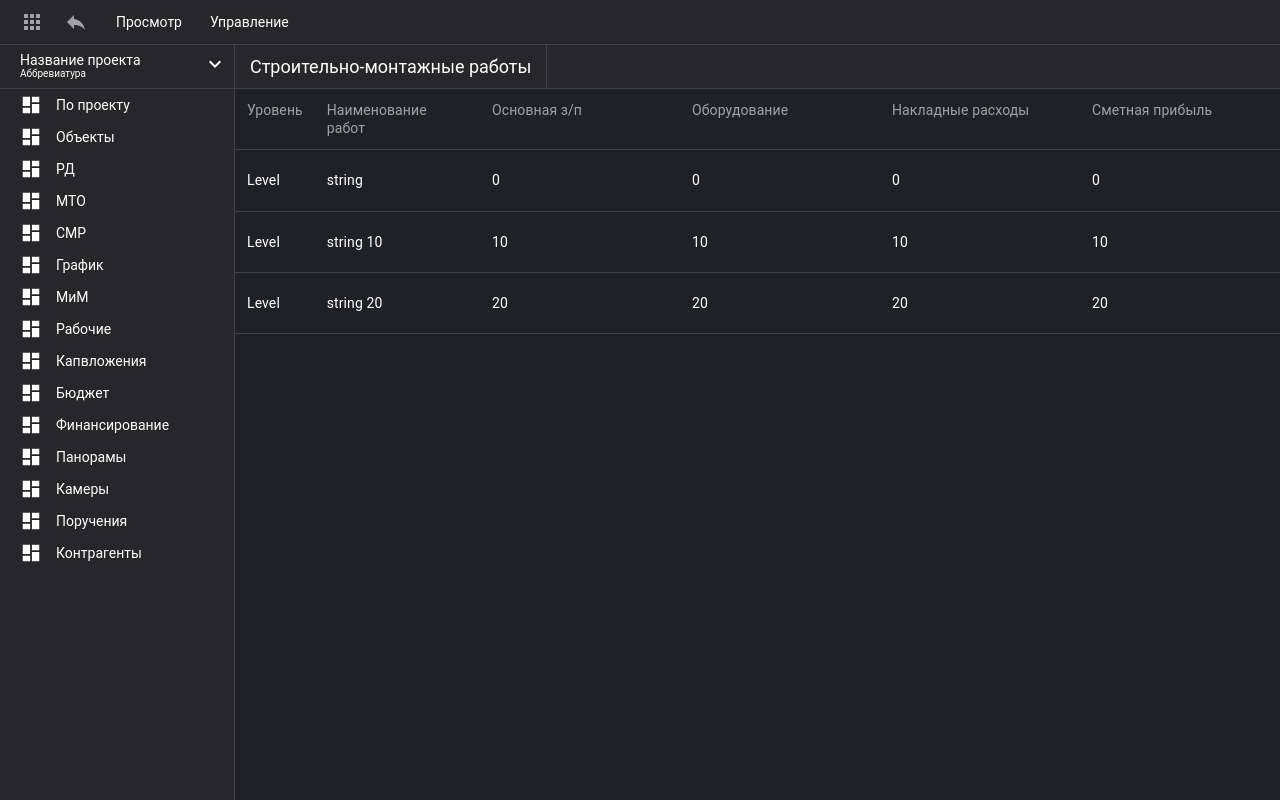
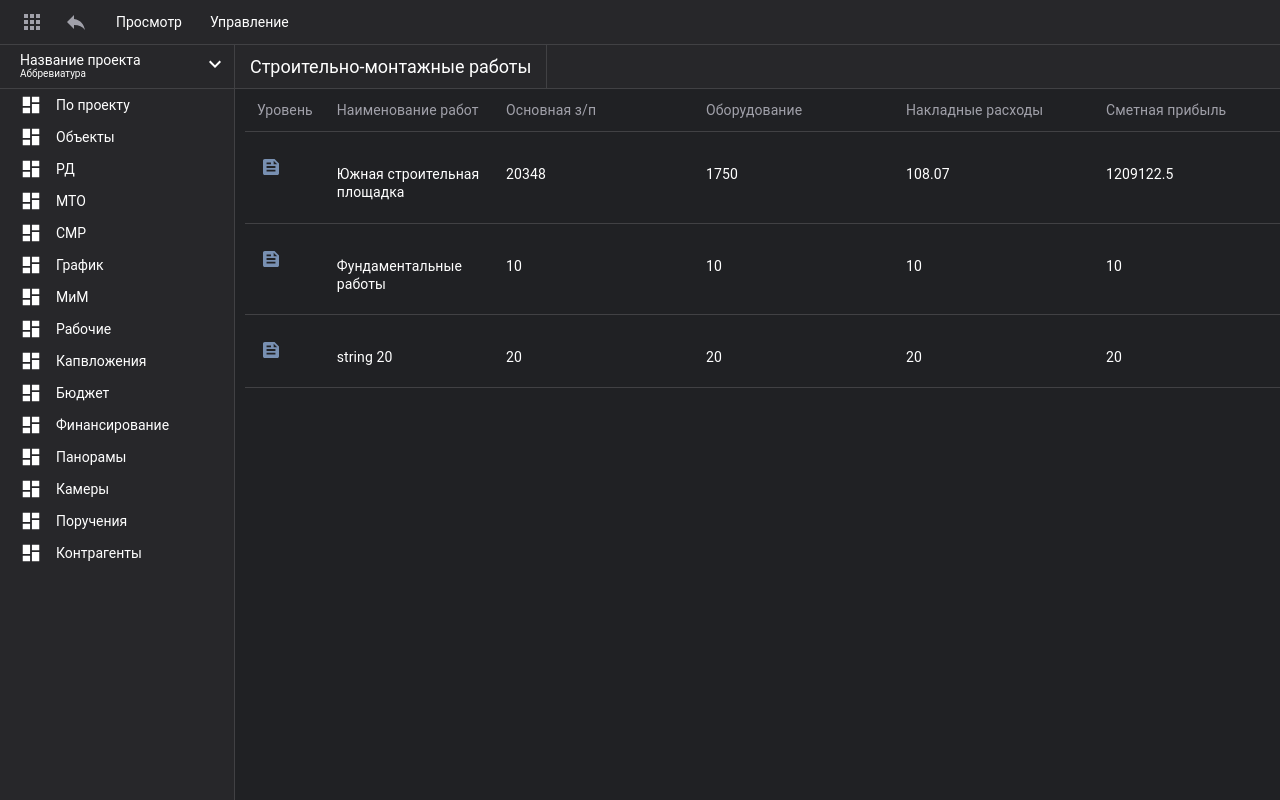
Before and after one commit to RimidalU/table_of_construction_and_erection_work, a React (Vite) app: page / in a window 1280 px wide. Built offline with nearby package versions, Linux system fonts and the light colour scheme.

Commit message:
feat: add row  button set

```diff
--- a/src/app.sass
+++ b/src/app.sass
@@ -7,6 +7,7 @@
 @import './components/ProjectDocType/_projectDocType'
 @import './components/ProjectSelector/_projectSelector'
 @import './components/SmrTable/_smrTable'
+@import './components/LevelButtonsSet /_levelButtonsSet '
 
 #root
   margin: 0 auto
--- /dev/null
+++ b/src/components/LevelButtonsSet /LevelButtonsSet .tsx
@@ -0,0 +1,19 @@
+import React, { useState } from 'react'
+
+import itemIco from '../../assets/images/item.svg'
+import removeIco from '../../assets/images/remove.svg'
+
+export default function LevelButtonsSet() {
+	const [isShown, setIsShown] = useState(false)
+
+	return (
+		<div
+			className='levelButtonsSet'
+			onMouseEnter={() => setIsShown(true)}
+			onMouseLeave={() => setIsShown(false)}
+		>
+			<img src={itemIco} alt='create row' />
+			{isShown && <img src={removeIco} alt='remove row' />}
+		</div>
+	)
+}
--- /dev/null
+++ b/src/components/LevelButtonsSet /_levelButtonsSet .sass
@@ -0,0 +1,11 @@
+@import '../../sass/_variables'
+
+.levelButtonsSet
+  border-radius: 6px
+  display: flex
+  flex-direction: row
+  align-items: center
+  padding: 2px 6px 2px 2px
+  gap: 6px
+  &:hover
+    background-color: $border-color
--- a/src/components/SmrTable/_smrTable.sass
+++ b/src/components/SmrTable/_smrTable.sass
@@ -12,6 +12,7 @@ table
   border-collapse: collapse
   border-spacing: 0
   width: 100%
+  margin: 0 10px
 
 tr
   border-bottom: 1px solid $border-color
--- a/src/components/SmrTableRow/SmrTableRow.tsx
+++ b/src/components/SmrTableRow/SmrTableRow.tsx
@@ -1,11 +1,12 @@
 import React from 'react'
 import { MockData } from '../../data/mockData'
+import LevelButtonsSet from '../LevelButtonsSet /LevelButtonsSet '
 
 interface rowProps {
-  row: MockData,
+	row: MockData
 }
 
-export default function SmrTableRow({row}: rowProps) {
+export default function SmrTableRow({ row }: rowProps) {
 	const {
 		equipmentCosts,
 		estimatedProfit,
@@ -23,9 +24,11 @@ export default function SmrTableRow({row}: rowProps) {
 
 	return (
 		<tr className='smrTableRow'>
-			<td>Level</td>
+			<td>
+				<LevelButtonsSet />
+			</td>
 			<td>{rowName}</td>
-			<td>{mainCosts}</td>
+			<td>{salary}</td>
 			<td>{equipmentCosts}</td>
 			<td>{supportCosts}</td>
 			<td>{estimatedProfit}</td>
--- a/src/data/mockData.ts
+++ b/src/data/mockData.ts
@@ -21,17 +21,17 @@ export const mockData: MockData[] = [
     "child": [
       null
     ],
-    "equipmentCosts": 0,
-    "estimatedProfit": 0,
+    "equipmentCosts": 1750,
+    "estimatedProfit": 1209122.5,
     "id": 1,
     "machineOperatorSalary": 0,
     "mainCosts": 0,
     "materials": 0,
     "mimExploitation": 0,
     "overheads": 0,
-    "rowName": "string",
-    "salary": 0,
-    "supportCosts": 0,
+    "rowName": "Южная строительная площадка",
+    "salary": 20348,
+    "supportCosts": 108.07,
     "total": 0
   },
   {
@@ -46,7 +46,7 @@ export const mockData: MockData[] = [
     "materials": 10,
     "mimExploitation": 10,
     "overheads": 10,
-    "rowName": "string 10",
+    "rowName": "Фундаментальные работы",
     "salary": 10,
     "supportCosts": 10,
     "total": 10
```
